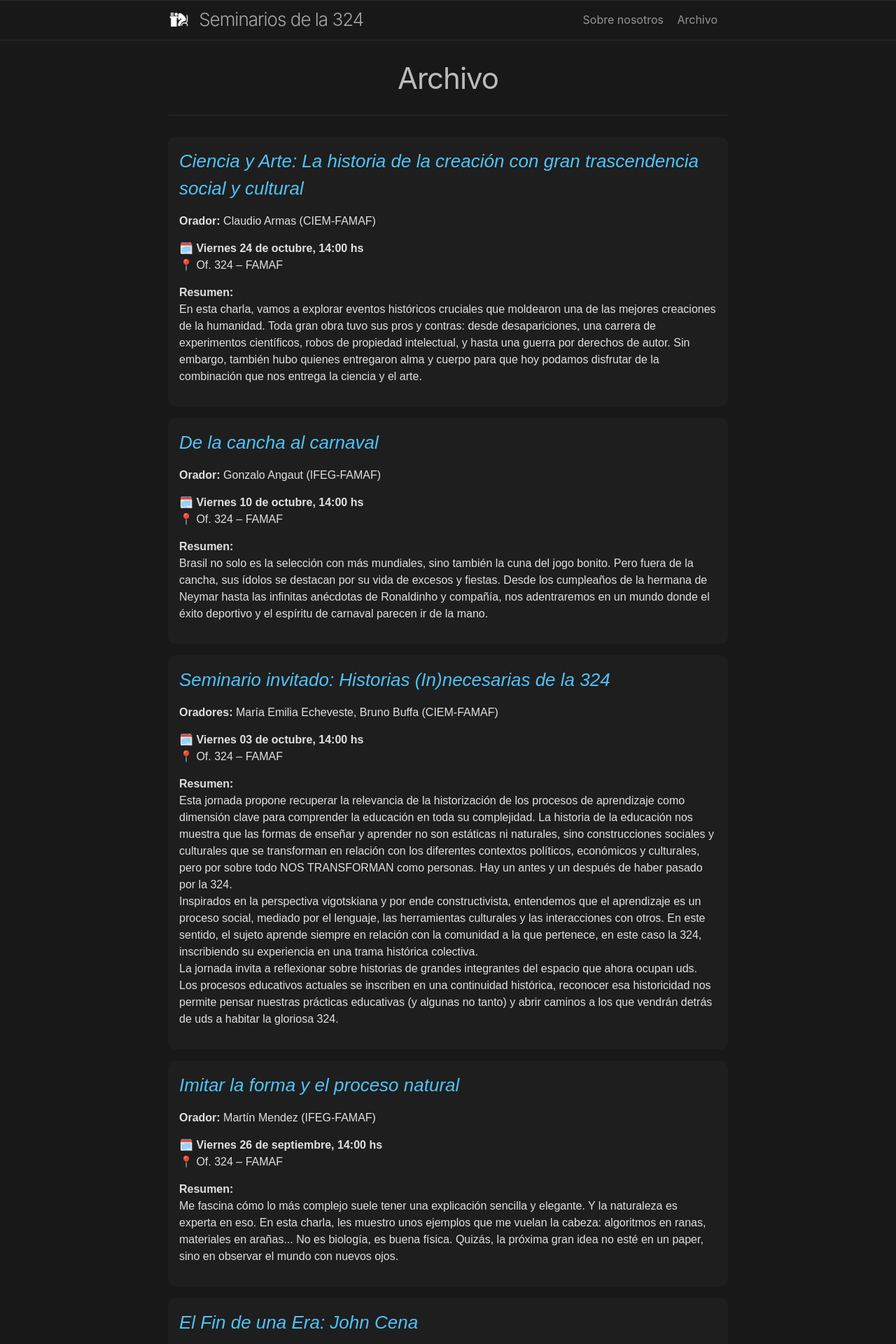
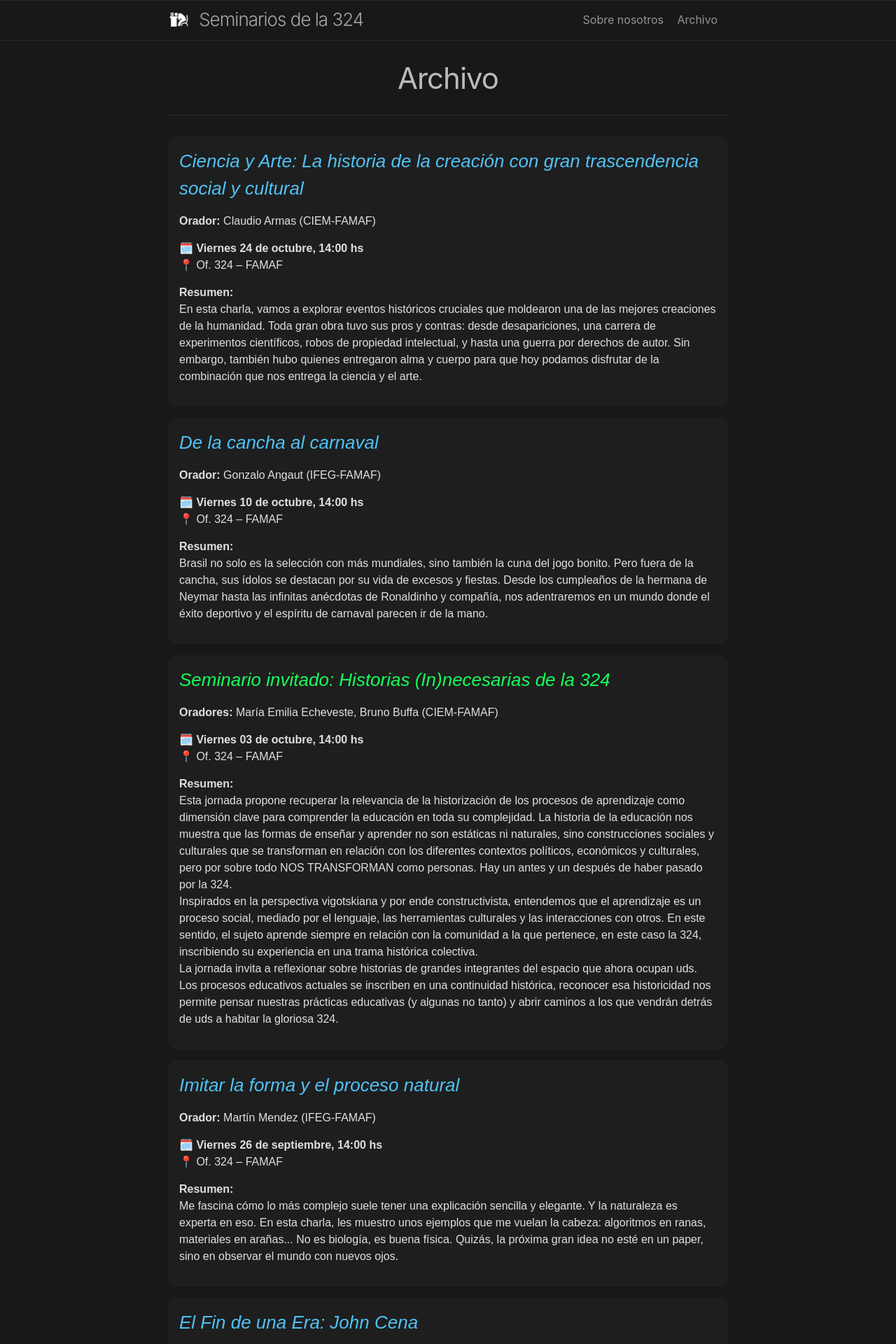
Before and after one commit to nicolasvazquez95/seminarios324, a Jekyll site: the page built from archivo.md, in a window 1280 px wide. Shown: the top 1920 px of the page at 70% size. Built offline with Jekyll 4.4.1, drawn with Linux system fonts in a browser that asks for light colours.

Commit message:
Update favicon configuration and modify seminar title color in "Archivo" page

```diff
--- a/_config.yml
+++ b/_config.yml
@@ -10,6 +10,8 @@ author:
 
 # Tema
 theme: minima
+
+favicon: favicon.png
 
 # Configuración de posts
 collections:
--- a/archivo.md
+++ b/archivo.md
@@ -40,7 +40,7 @@ title: "Archivo"
 
 
 <div style="background:#1e1e1e; border-radius:12px; padding:1em; margin:1em 0; color:#e0e0e0; font-family: sans-serif;">
-  <h3 style="margin-top:0; color:#4fc3f7; font-style:italic;">
+  <h3 style="margin-top:0; color:#15ff5bff; font-style:italic;">
     Seminario invitado: Historias (In)necesarias de la 324
   </h3>
 
```
